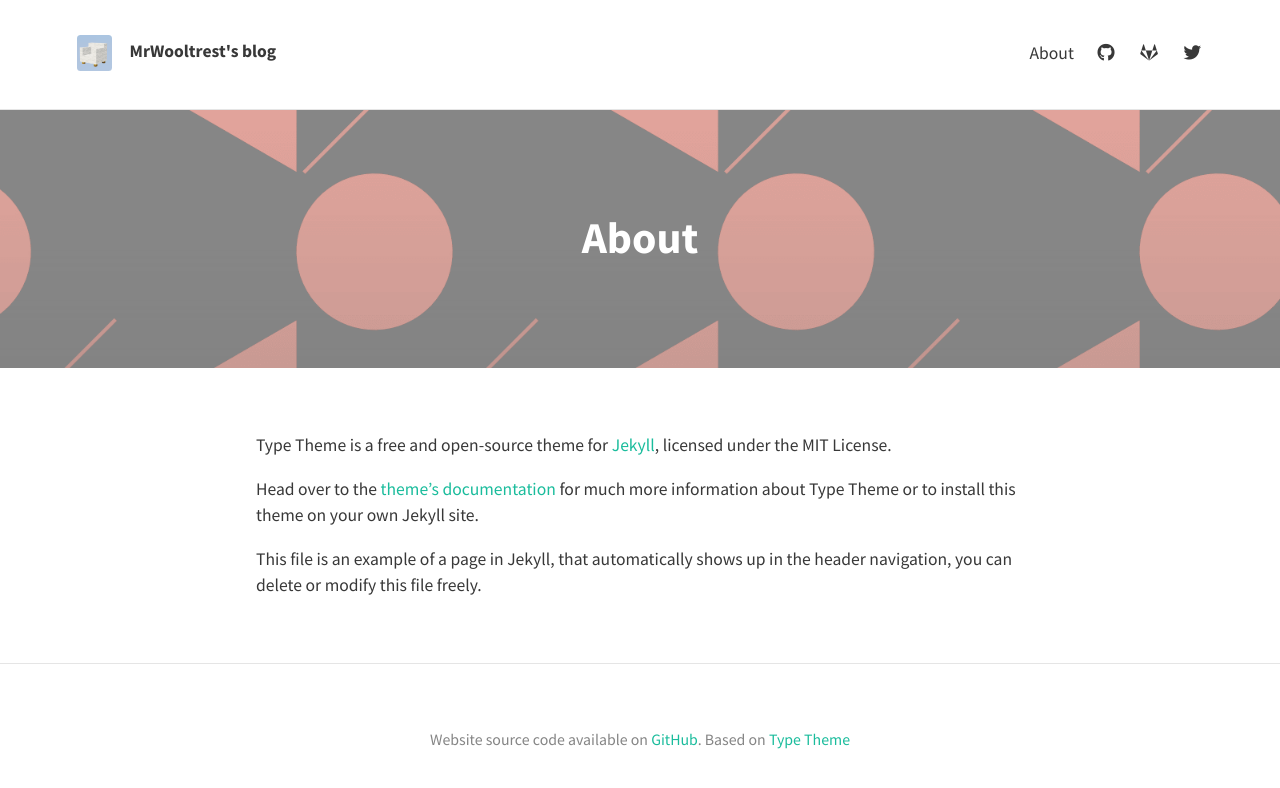
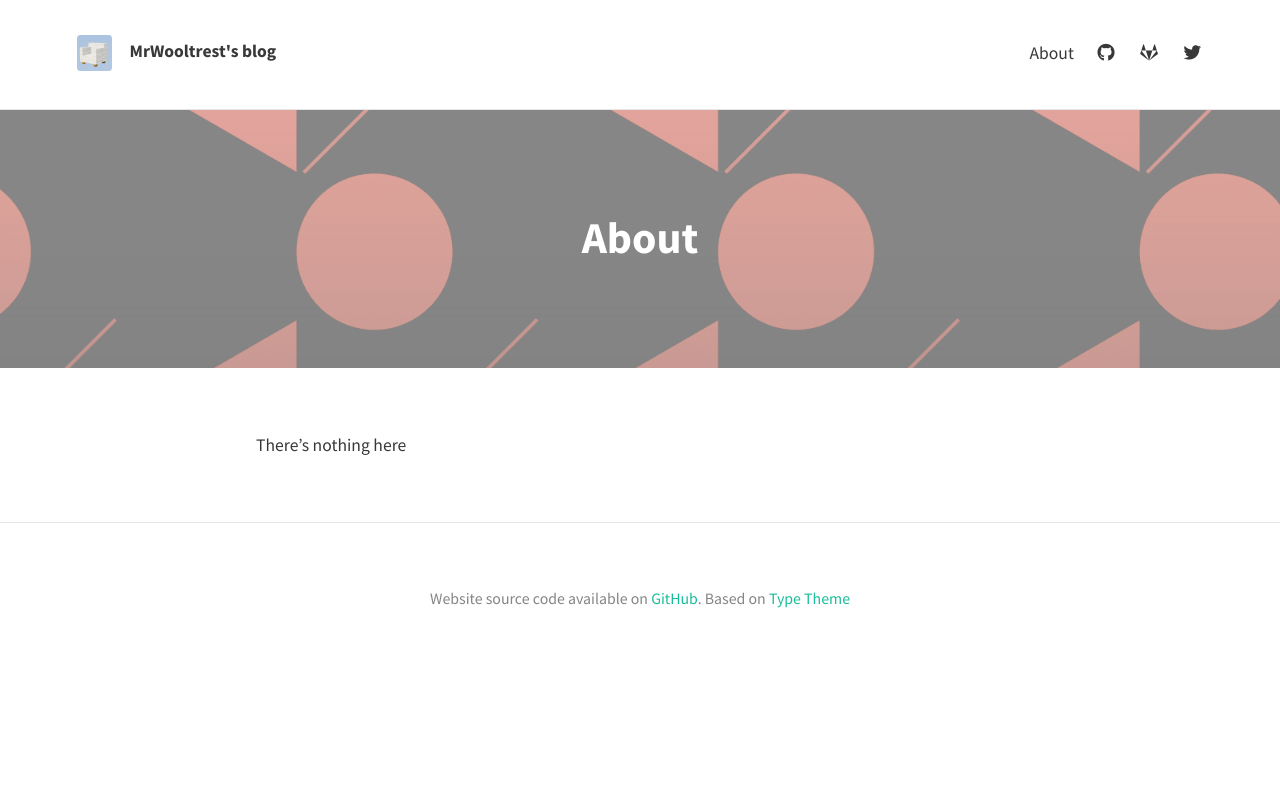
Before and after one commit to MrWooltrest/MrWooltrest.github.io-Jekyll, a Jekyll site: the page built from about.md, in a window 1280 px wide. Shown: the top 788 px of the page. Built offline with Jekyll 4.4.1, drawn with Linux system fonts in a browser that asks for light colours; nearby versions of some CDN libraries.

Commit message:
Clean up

```diff
--- a/about.md
+++ b/about.md
@@ -5,8 +5,4 @@ permalink: /about/
 feature-img: "assets/img/sample_feature_img_2.png"
 ---
 
-Type Theme is a free and open-source theme for [Jekyll](http://jekyllrb.com/), licensed under the MIT License.
-
-Head over to the [theme's documentation](https://rohanchandra.github.io/project/type/) for much more information about Type Theme or to install this theme on your own Jekyll site.
-
-This file is an example of a page in Jekyll, that automatically shows up in the header navigation, you can delete or modify this file freely.
+There's nothing here
```
